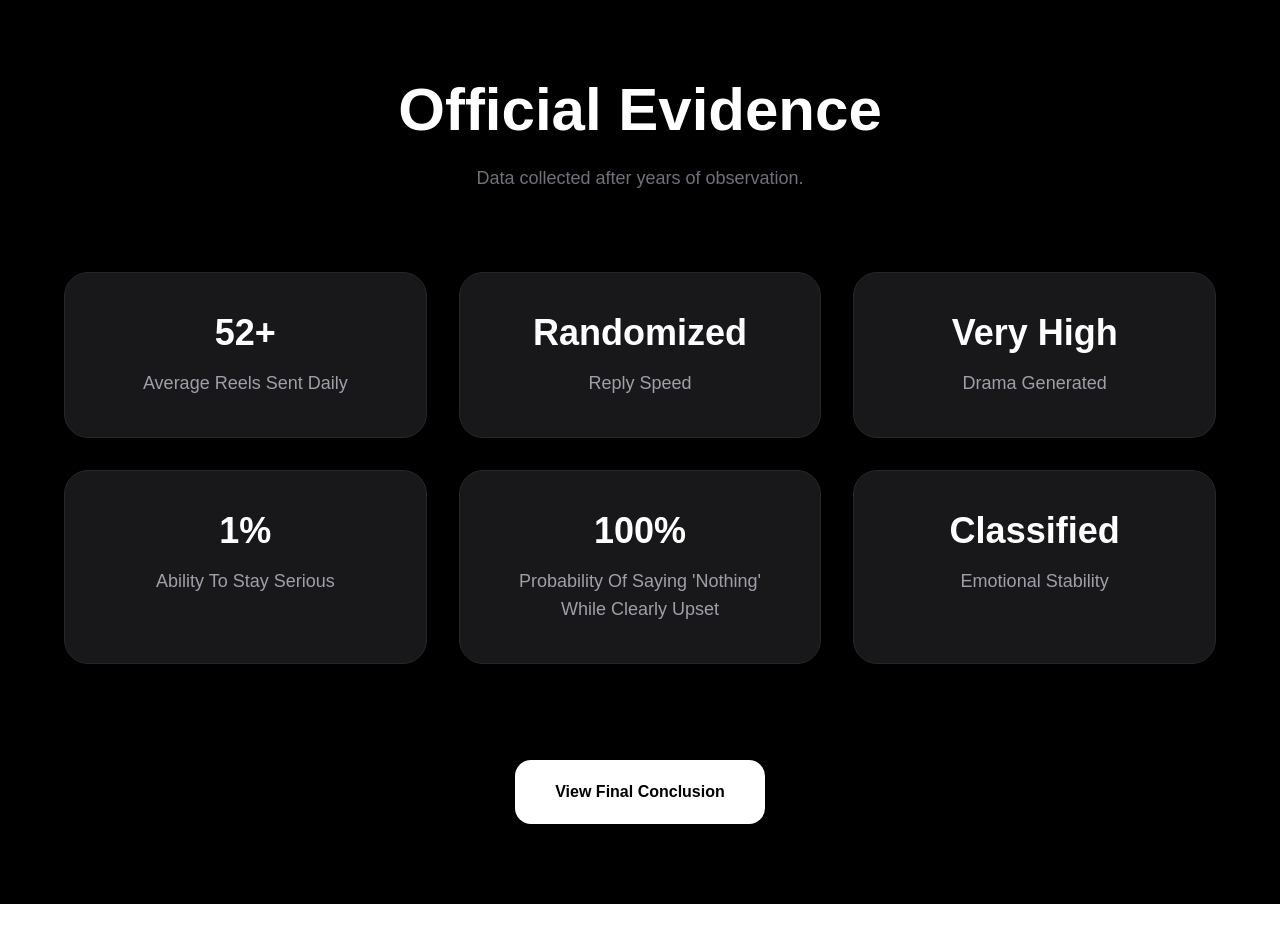
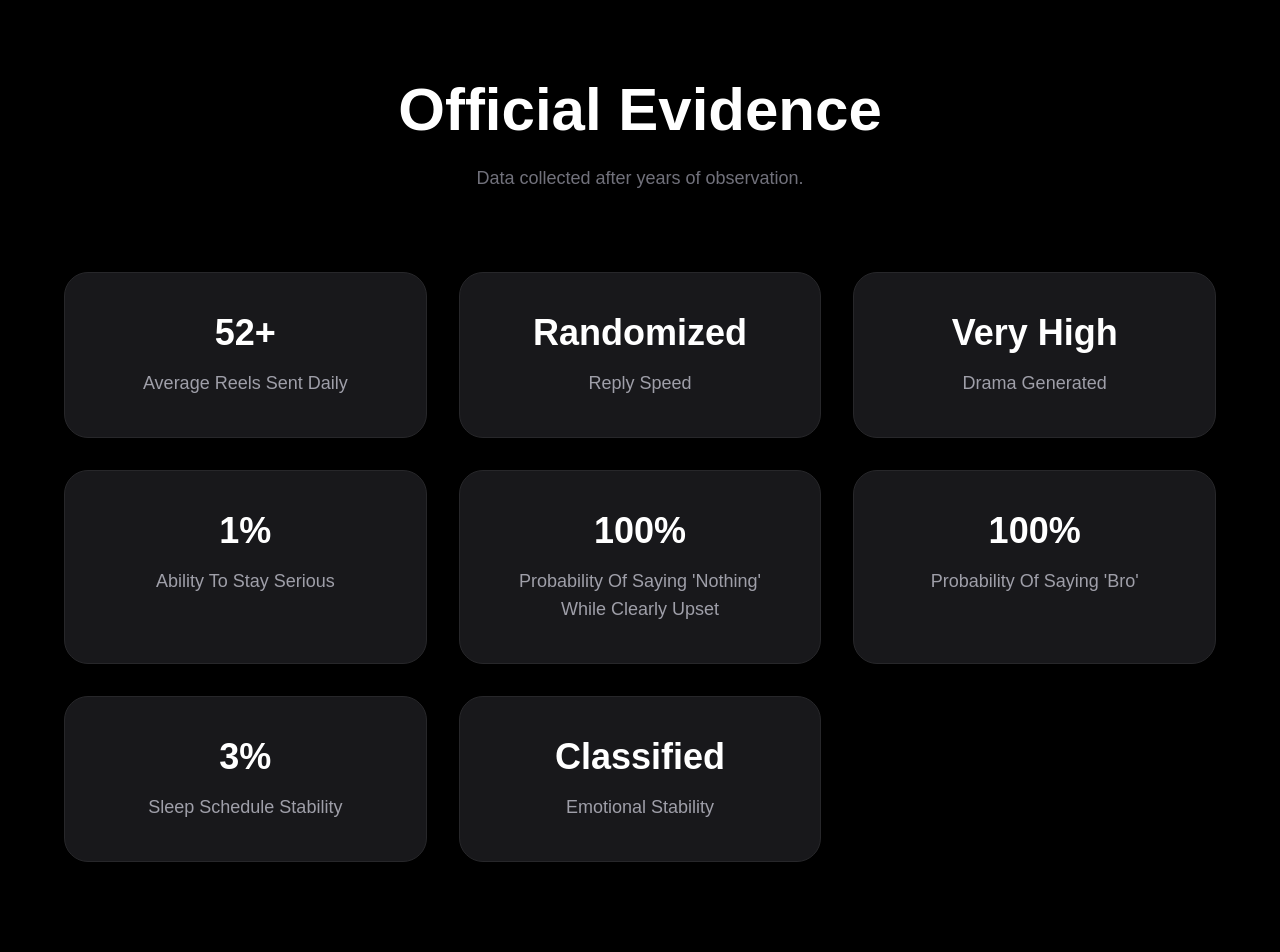
Before and after one commit to nakadiprithvi-cell/shweta-documentary, a Next.js app: page /evidence in a window 1280 px wide. Shown: the top 952 px of the page. Before the commit the page ends 904 px from the top, so only its background shows below. Built offline with nearby package versions, Linux system fonts and the light colour scheme.

Commit message:
update site

```diff
--- a/app/evidence/page.js
+++ b/app/evidence/page.js
@@ -21,6 +21,16 @@ export default function EvidencePage() {
     {
       title: "Probability Of Saying 'Nothing' While Clearly Upset",
       value: "100%",
+    },
+    {
+      title: "Probability Of Saying 'Bro'",
+      value: "100%",
+      desc: "Even during serious conversations.",
+    },
+    {
+      title: "Sleep Schedule Stability",
+      value: "3%",
+      desc: "Mostly powered by chaos and reels.",
     },
     {
       title: "Emotional Stability",
```
